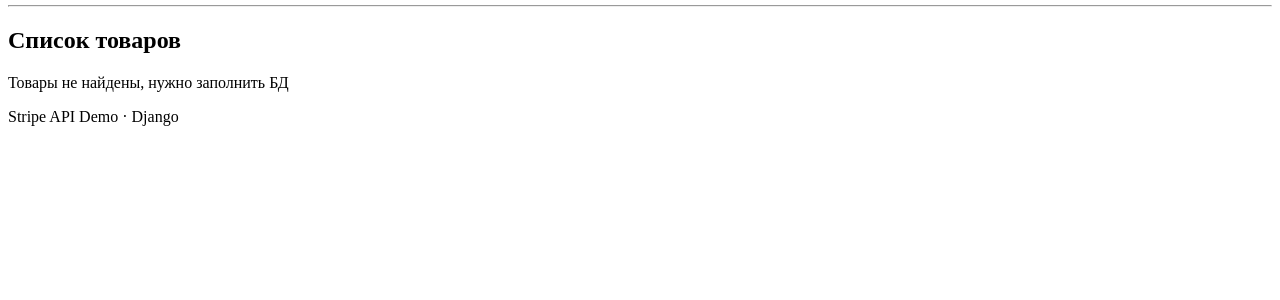
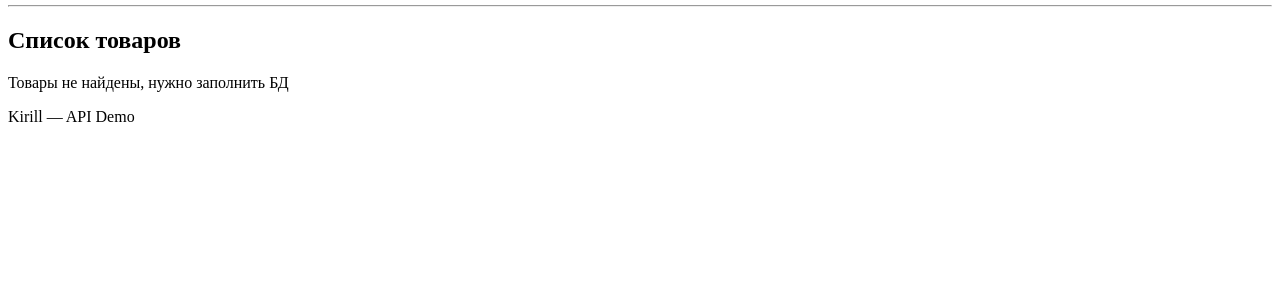
Before and after one commit to Weddsigell/stripe_api, a Django app: template api/templates/index.html in a window 1280 px wide. Shown: the part 434-734 px from the top of the page. Run offline with Django 3.2, Linux system fonts and the light colour scheme; the template is opened without the code that fills it, so the values that code supplies are empty.

Commit message:
some fixes

```diff
--- a/api/templates/index.html
+++ b/api/templates/index.html
@@ -3,7 +3,7 @@
 <head>
   <meta charset="UTF-8">
   <meta name="viewport" content="width=device-width, initial-scale=1.0">
-  <title>Kirill — Stripe API Demo</title>
+  <title>Kirill — API Demo</title>
 </head>
 <body>
 
@@ -62,7 +62,7 @@
   </main>
 
   <footer>
-    <p>Stripe API Demo · Django</p>
+    <p>Kirill — API Demo</p>
   </footer>
 
 </body>
--- a/api/urls.py
+++ b/api/urls.py
@@ -7,5 +7,5 @@ app_name = "api"
 urlpatterns = [
     path("item/<int:id>/", get_item),
     path("buy/<int:id>/", get_stripe_session_id),
-    path('', index),
+    path("", index),
 ]
```
